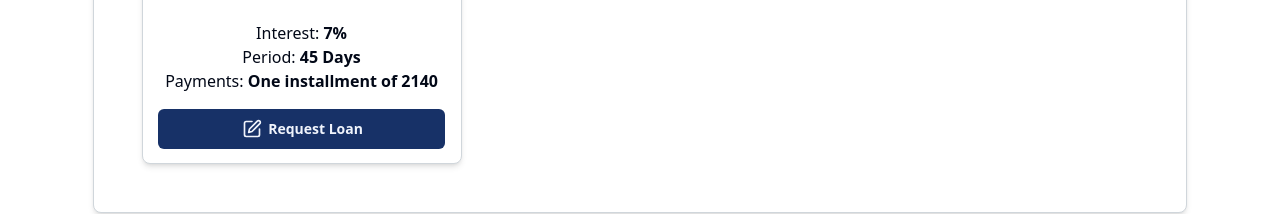
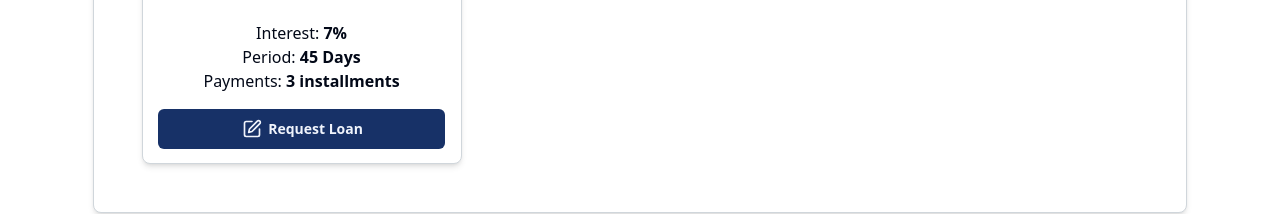
Before and after one commit to josemendezt/ripae, a Next.js app: page /noteRequest in a window 1280 px wide. Shown: the part 349-563 px from the top of the page. Built offline with nearby package versions, Linux system fonts and the light colour scheme.

Commit message:
set installments text

```diff
--- a/src/app/(external)/noteData/successRequest.tsx
+++ b/src/app/(external)/noteData/successRequest.tsx
@@ -35,7 +35,7 @@ function successRequest() {
             </div>
             <div className="flex border-b p-4 w-72 justify-between">
               <div>Installments</div>
-              <div>One of 2140</div>
+              <div>3</div>
             </div>
           </div>
           <Button className="w-[80%] mt-4" asChild>
--- a/src/app/(external)/noteRequest/page.tsx
+++ b/src/app/(external)/noteRequest/page.tsx
@@ -10,7 +10,7 @@ function NoteRequest() {
       value: 2000,
       interest: "7%",
       period: "45 Days",
-      monthlyAmount: "One installment of 2140",
+      monthlyAmount: "3 installments",
       id: 1,
       url: "/noteData/request",
     },
```
